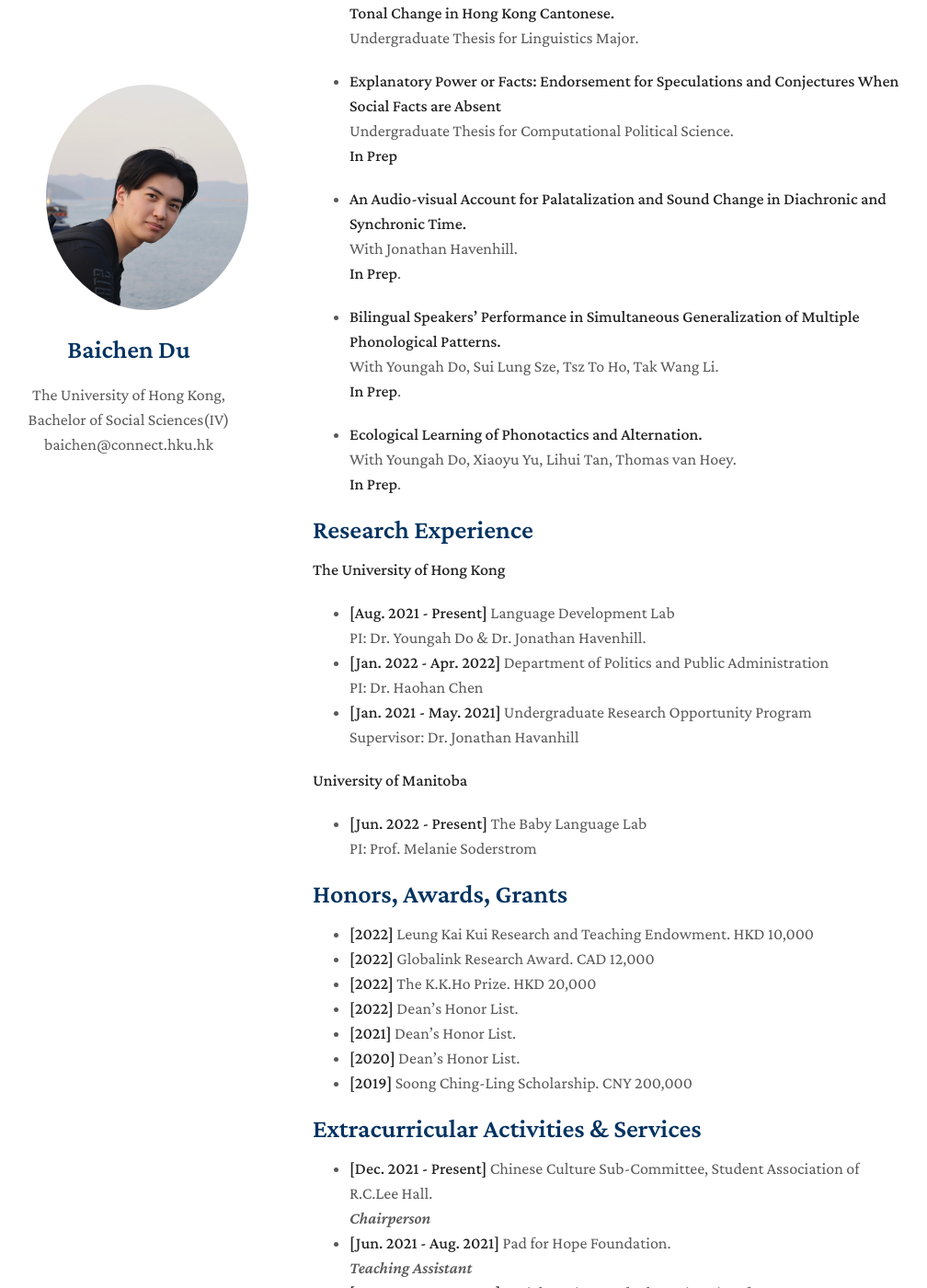
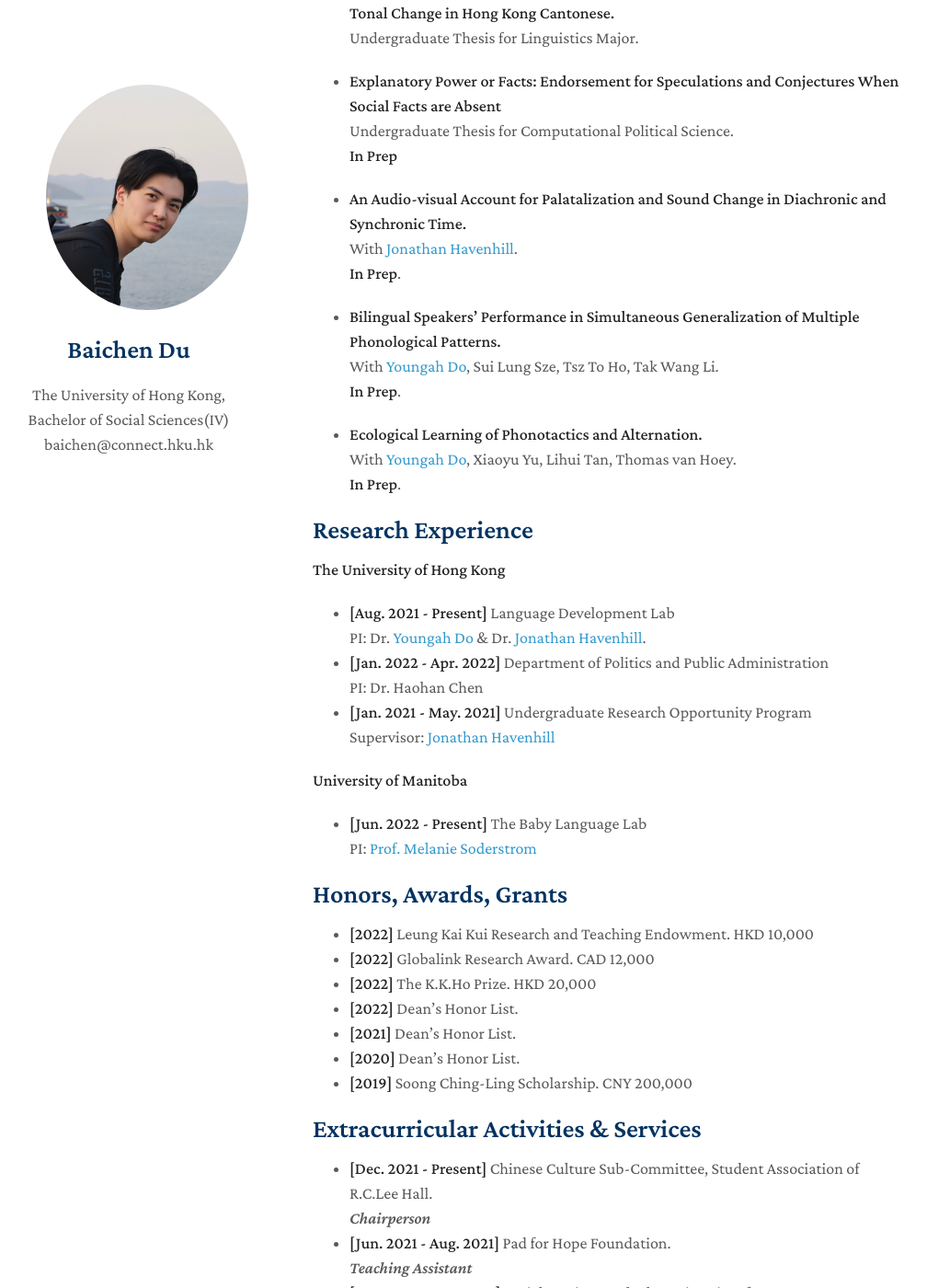
Before and after one commit to AlbertBaichenDu/AlbertBaichenDu.github.io, a Jekyll site: the page built from index.md, in a window 1280 px wide and 1400 px high, scrolled down 844 px. Shown: the whole window at 92% size, without its empty margins (130-1138 px from the left). Built offline with Jekyll 4.4.1, drawn with Linux system fonts in a browser that asks for light colours; nearby versions of some CDN libraries; a style sheet for code colours, icons or effects is not loaded; our own code applies the rules of GitHub Pages for plain Markdown files.

Commit message:
Update index.md

```diff
--- a/index.md
+++ b/index.md
@@ -40,19 +40,19 @@ layout: homepage
 
 - **An Audio-visual Account for Palatalization and Sound Change in Diachronic and Synchronic Time.**
   <br>
-  With Jonathan Havenhill.
+  With [Jonathan Havenhill](https://jhavenhill.com).
   <br>
   **In Prep**.
 
 - **Bilingual Speakers' Performance in Simultaneous Generalization of Multiple Phonological Patterns.**
   <br>
-  With Youngah Do, Sui Lung Sze, Tsz To Ho, Tak Wang Li.
+  With [Youngah Do](https://repository.hku.hk/cris/rp/rp02160), Sui Lung Sze, Tsz To Ho, Tak Wang Li.
   <br>
   **In Prep**.
 
 - **Ecological Learning of Phonotactics and Alternation.**
   <br>
-  With Youngah Do, Xiaoyu Yu, Lihui Tan, Thomas van Hoey.
+  With [Youngah Do](https://repository.hku.hk/cris/rp/rp02160), Xiaoyu Yu, Lihui Tan, Thomas van Hoey.
   <br>
   **In Prep**.
   <!--- <br>
@@ -65,18 +65,18 @@ layout: homepage
 **The University of Hong Kong**
 - **[Aug. 2021 - Present]** Language Development Lab
   <br>
-  PI: Dr. Youngah Do & Dr. Jonathan Havenhill.
+  PI: Dr. [Youngah Do](https://repository.hku.hk/cris/rp/rp02160) & Dr. [Jonathan Havenhill](https://jhavenhill.com).
 - **[Jan. 2022 - Apr. 2022]** Department of Politics and Public Administration
   <br>
   PI: Dr. Haohan Chen
 - **[Jan. 2021 - May. 2021]** Undergraduate Research Opportunity Program
   <br>
-  Supervisor: Dr. Jonathan Havanhill
+  Supervisor: [Jonathan Havenhill](https://jhavenhill.com)
 
 **University of Manitoba**
 - **[Jun. 2022 - Present]** The Baby Language Lab
   <br>
-  PI: Prof. Melanie Soderstrom
+  PI: [Prof. Melanie Soderstrom](https://home.cc.umanitoba.ca/~soderstr/)
 
 ## Honors, Awards, Grants
 
```
